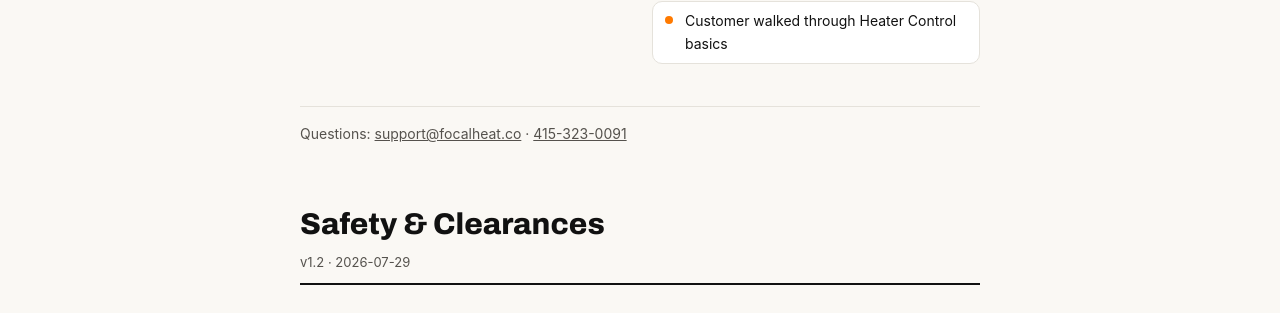
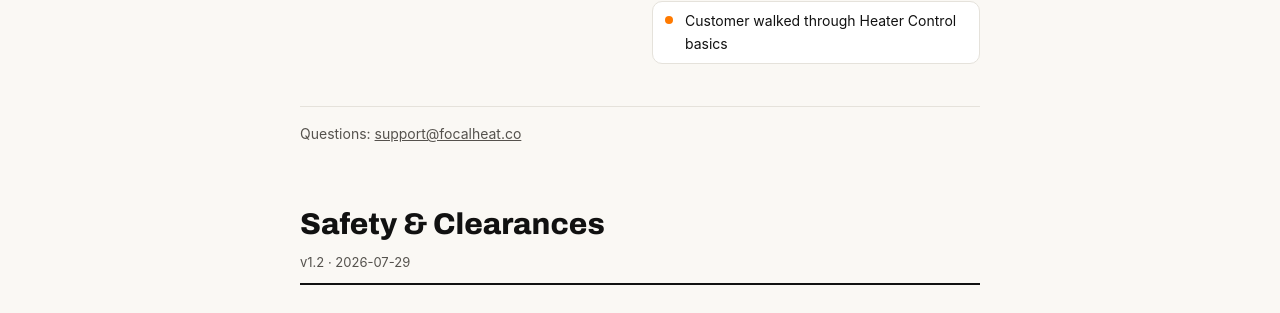
Before and after one commit to BeamT/external-docs, a Jekyll site: the page built from print-installer.html, in a window 1280 px wide and 900 px high, scrolled down 870 px. Shown: the part 135-448 px from the top of the window. Built offline with Jekyll 4.4.1, drawn with Linux system fonts in a browser that asks for light colours; some web fonts are replaced.

Commit message:
Remove phone number from contact include
Co-Authored-By: Claude Sonnet 5 <noreply@anthropic.com>

```diff
--- a/_includes/contact.html
+++ b/_includes/contact.html
@@ -4,7 +4,7 @@ Single source of truth for Focal contact details.
   {% include contact.html style="compact" %}  inline one-liner, for the packet cover
 {%- endcomment -%}
 {%- if include.style == "compact" -%}
-Questions: <a href="mailto:support@focalheat.co">support@focalheat.co</a> &middot; <a href="tel:+14153230091">415-323-0091</a>
+Questions: <a href="mailto:support@focalheat.co">support@focalheat.co</a>
 {%- else -%}
-<div class="contact"><p class="contact-name">Focal</p><p>375 Alabama St Suite 220<br>San Francisco, CA 94110</p><p>Phone: <a href="tel:+14153230091">415-323-0091</a><br>Email: <a href="mailto:support@focalheat.co">support@focalheat.co</a><br>Web: <a href="https://www.focalheat.co">www.focalheat.co</a></p></div>
+<div class="contact"><p class="contact-name">Focal</p><p>375 Alabama St Suite 220<br>San Francisco, CA 94110</p><p>Email: <a href="mailto:support@focalheat.co">support@focalheat.co</a><br>Web: <a href="https://www.focalheat.co">www.focalheat.co</a></p></div>
 {%- endif -%}
```
